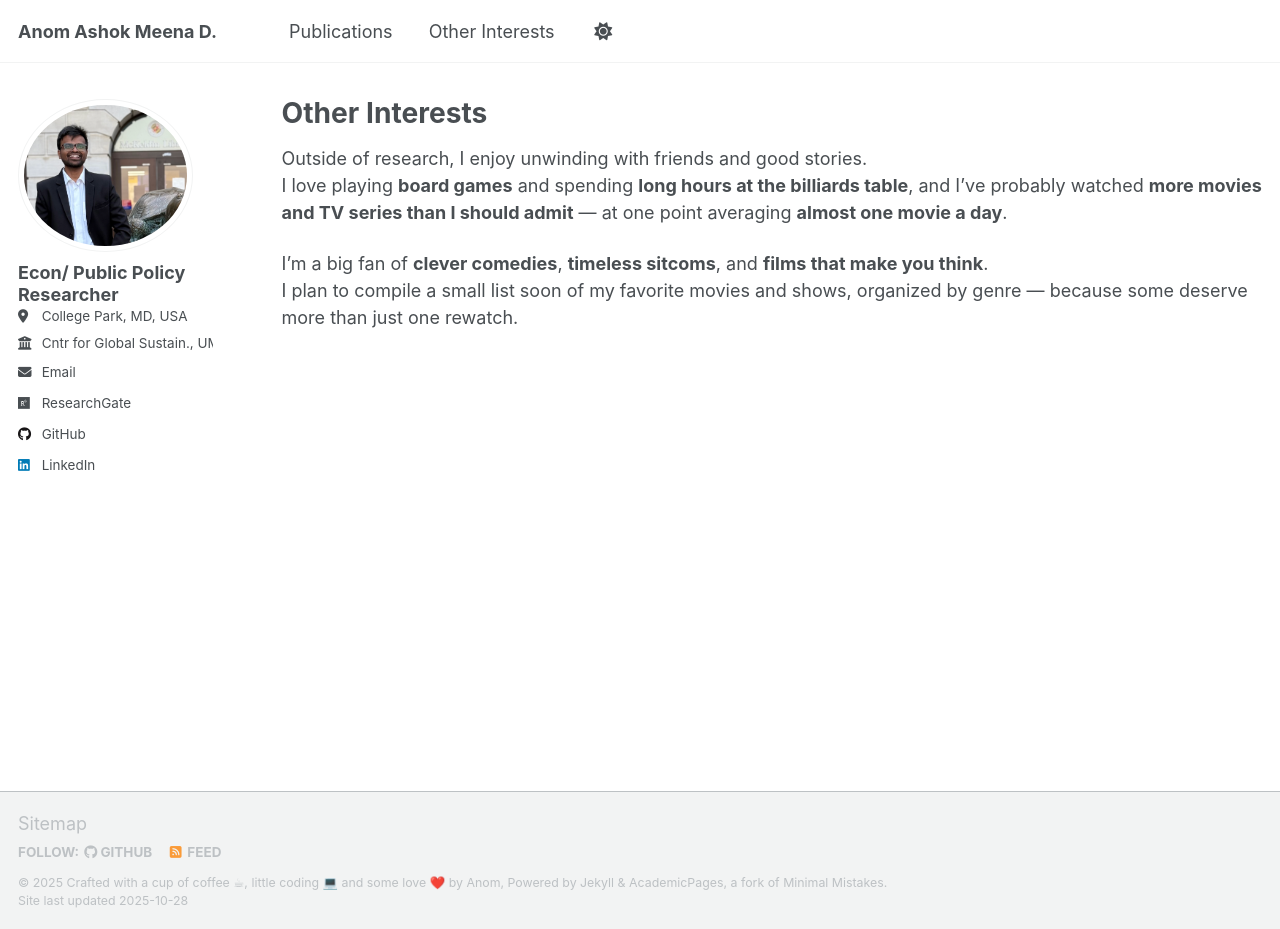
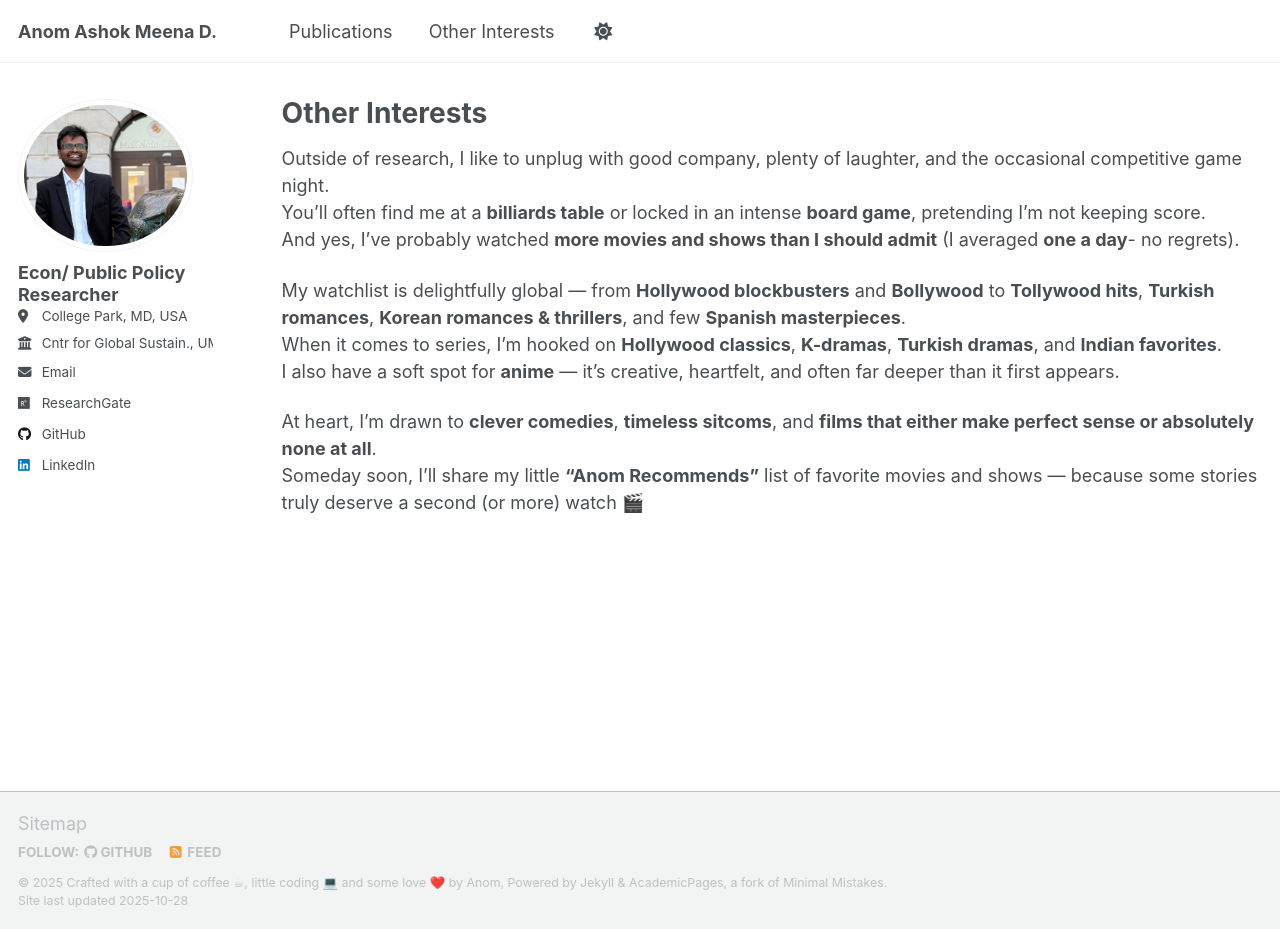
Before and after one commit to anomdule/anomdule.github.io, a Jekyll site: the page built from _pages/free-time.md, in a window 1280 px wide and 929 px high. Built offline with Jekyll 4.4.1, drawn with Linux system fonts in a browser that asks for light colours; a script that is not in the unit is left out.

Commit message:
Update free-time.md

```diff
--- a/_pages/free-time.md
+++ b/_pages/free-time.md
@@ -6,8 +6,13 @@ author_profile: true
 ---
 
 
-Outside of research, I enjoy unwinding with friends and good stories.
-I love playing **board games** and spending **long hours at the billiards table**, and I’ve probably watched **more movies and TV series than I should admit** — at one point averaging **almost one movie a day**.
+Outside of research, I like to unplug with good company, plenty of laughter, and the occasional competitive game night.
+You’ll often find me at a **billiards table** or locked in an intense **board game**, pretending I’m not keeping score.
+And yes, I’ve probably watched **more movies and shows than I should admit** (I averaged **one a day**-  no regrets).
 
-I’m a big fan of **clever comedies**, **timeless sitcoms**, and **films that make you think**.
-I plan to compile a small list soon of my favorite movies and shows, organized by genre — because some deserve more than just one rewatch.
+My watchlist is delightfully global — from **Hollywood blockbusters** and **Bollywood** to **Tollywood hits**, **Turkish romances**, **Korean romances & thrillers**, and few **Spanish masterpieces**.
+When it comes to series, I’m hooked on **Hollywood classics**, **K-dramas**, **Turkish dramas**, and **Indian favorites**.
+I also have a soft spot for **anime** — it’s creative, heartfelt, and often far deeper than it first appears.
+
+At heart, I’m drawn to **clever comedies**, **timeless sitcoms**, and **films that either make perfect sense or absolutely none at all**.
+Someday soon, I’ll share my little **“Anom Recommends”** list of favorite movies and shows — because some stories truly deserve a second (or more) watch 🎬
```
